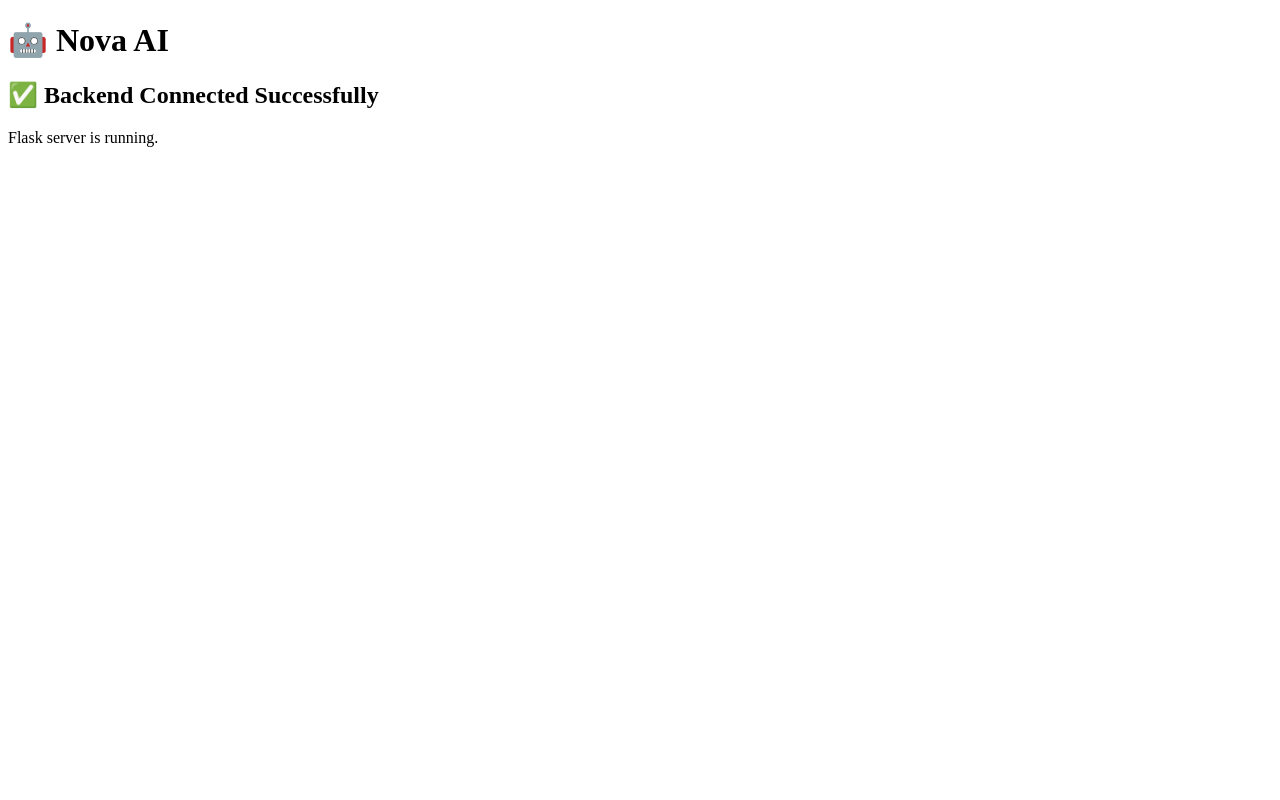
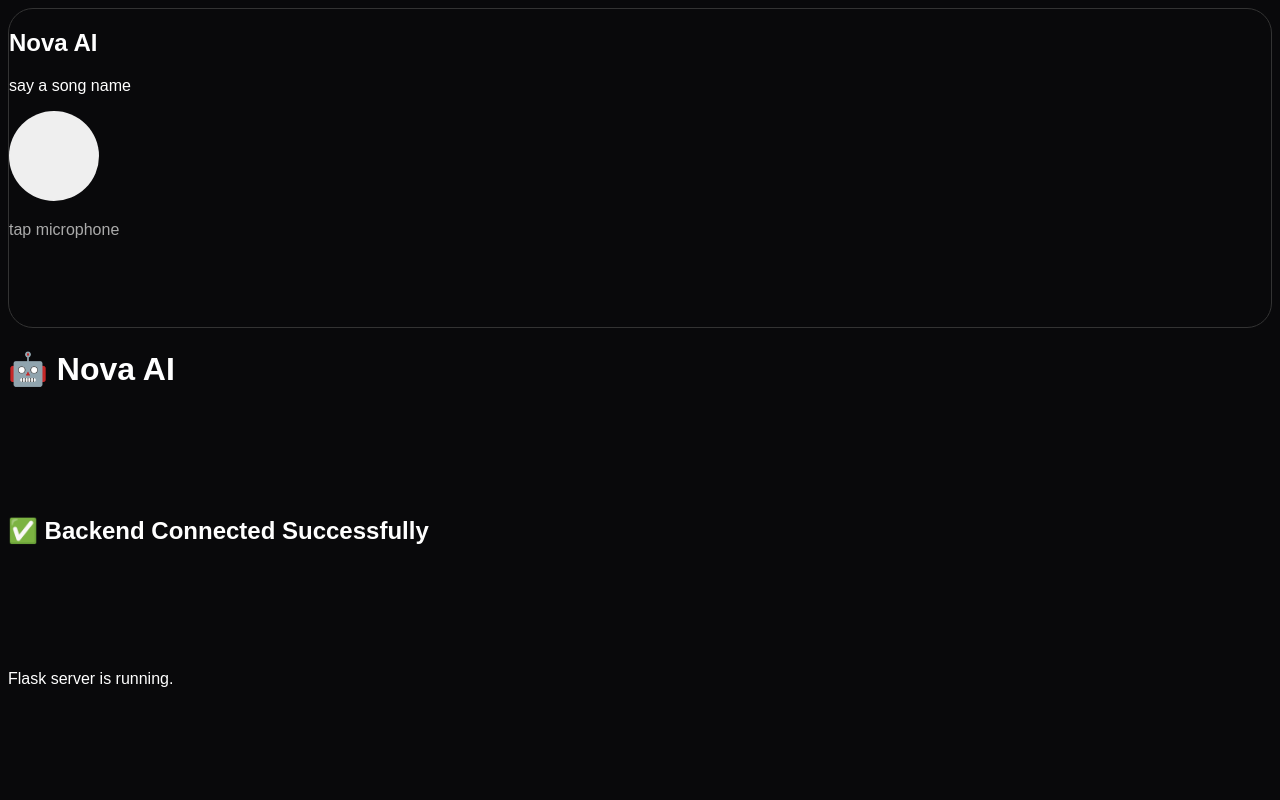
Before and after one commit to muzamilsulthana2097-ops/agent, a Flask app: page / in a window 1280 px wide. Run offline with Flask 3, Linux system fonts and the light colour scheme.

Commit message:
Update index.html

```diff
--- a/app/templates/index.html
+++ b/app/templates/index.html
@@ -1,3 +1,75 @@
+<style>
+    body{
+         margin:0:
+         height:100vh;
+         display:grid;
+         place-items:centre;
+         background:#09090b;
+         color:white;
+         font-family:Arial;
+    }
+
+    .card{
+        width;300px;
+        padding;35px;
+        text-align:centre;
+        border:1px solid #333;
+        border-radius:25px;
+    }
+
+    .mic{
+        width:90px;
+        height:90px;
+        border:0;
+        border-radius:50%;
+        font-size:35px;
+        cursor:pointer;
+    }
+
+
+.status{
+    margin-top:20px;
+    color:#aaa;
+}
+
+.song{
+    margin-top:10px
+    font-siza:13px
+}
+
+.listening{
+    transform:scale(1.1);
+    box
+
+</style>
+
+
+<body>
+
+<div class="card">
+
+    <h2>Nova AI</h2>
+
+    <p> say a song name</p>
+
+    <button id="mic"class="mic">
+
+    </button>
+
+    <div id="status" class="status">
+        tap microphone
+    </div>
+
+    <divid="song" class="song"></divid>
+
+</div>
+
+
+
+</body>
+
+
+
 <!DOCTYPE html>
 <html>
 
```
